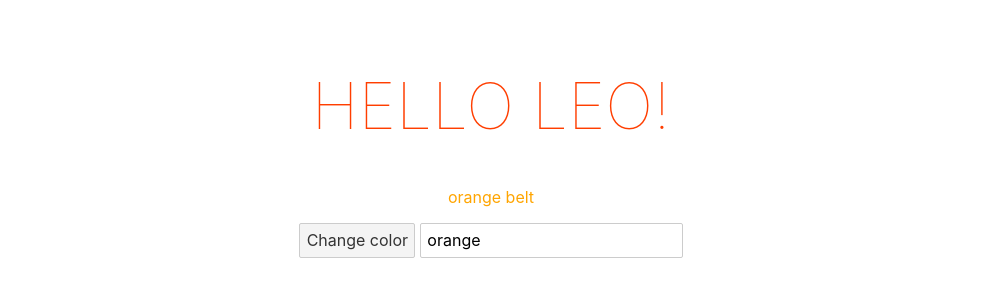
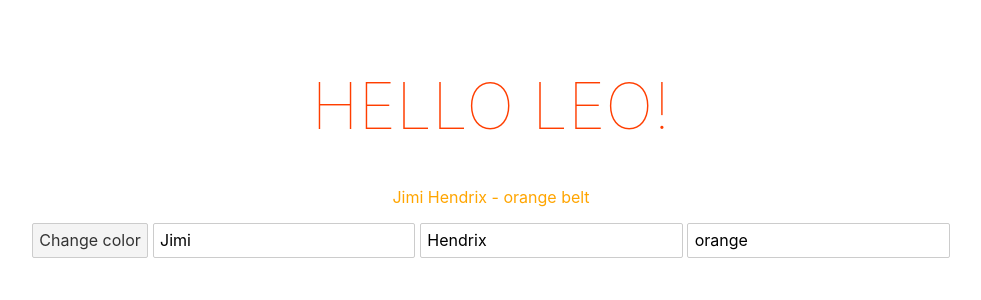
Before and after one commit to hckrtst/polls, a Svelte app: page / in a window 1280 px wide. Shown: the top 300 px of the page, without its empty margins (149-1130 px from the left). Built offline with nearby package versions, Linux system fonts and the light colour scheme.

Commit message:
simple reactive example

```diff
--- a/src/App.svelte
+++ b/src/App.svelte
@@ -1,7 +1,9 @@
 <script>
   let name = "Leo";
   let belt = "orange";
-
+  let firstName = "Jimi";
+  let lastName = "Hendrix";
+  $: fullName = `${firstName} ${lastName}`;
   function changeColor() {
     belt = "black";
   }
@@ -31,7 +33,9 @@
 
 <main>
   <h1>Hello {name}!</h1>
-  <p style="color: {belt}">{belt} belt</p>
+  <p style="color: {belt}">{fullName} - {belt} belt</p>
   <button on:click={changeColor}>Change color</button>
+  <input bind:value={firstName} />
+  <input bind:value={lastName} />
   <input bind:value={belt} />
 </main>
```
